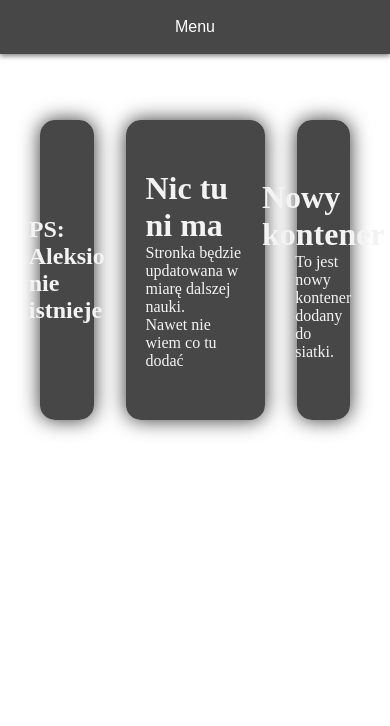
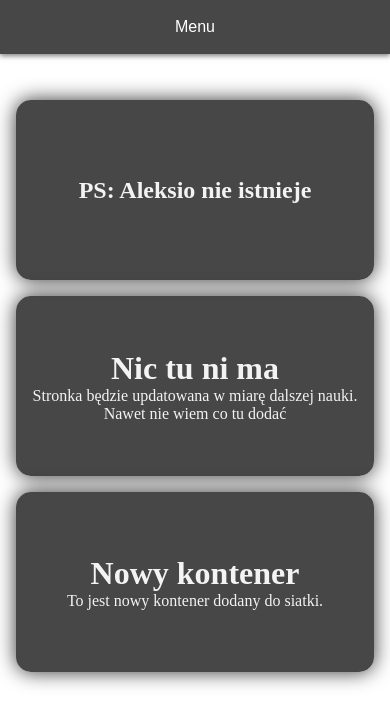
Before and after one commit to Kacsza/react-web, a React (Vite) app: page / in a window 390 px wide. Shown: the top 726 px of the page. Built offline with nearby package versions, Linux system fonts and the light colour scheme.

Commit message:
dodano @media dla telefonów

```diff
--- a/src/App.css
+++ b/src/App.css
@@ -23,3 +23,26 @@ main {
 .row-span-2 {
     grid-row: span 2;
 }
+
+/* Responsive: stack containers on narrow viewports */
+@media (max-width: 768px) {
+  main {
+    grid-template-columns: 1fr;
+    gap: 1rem;
+    padding: 100px 16px 24px; /* keep space for fixed navbar, reduce side padding */
+  }
+
+  .container {
+    width: 100%;
+    min-height: 180px;
+    padding: 16px;
+    margin: 0;
+  }
+
+  .span-2,
+  .span-3,
+  .row-span-2 {
+    grid-column: auto;
+    grid-row: auto;
+  }
+}
```
